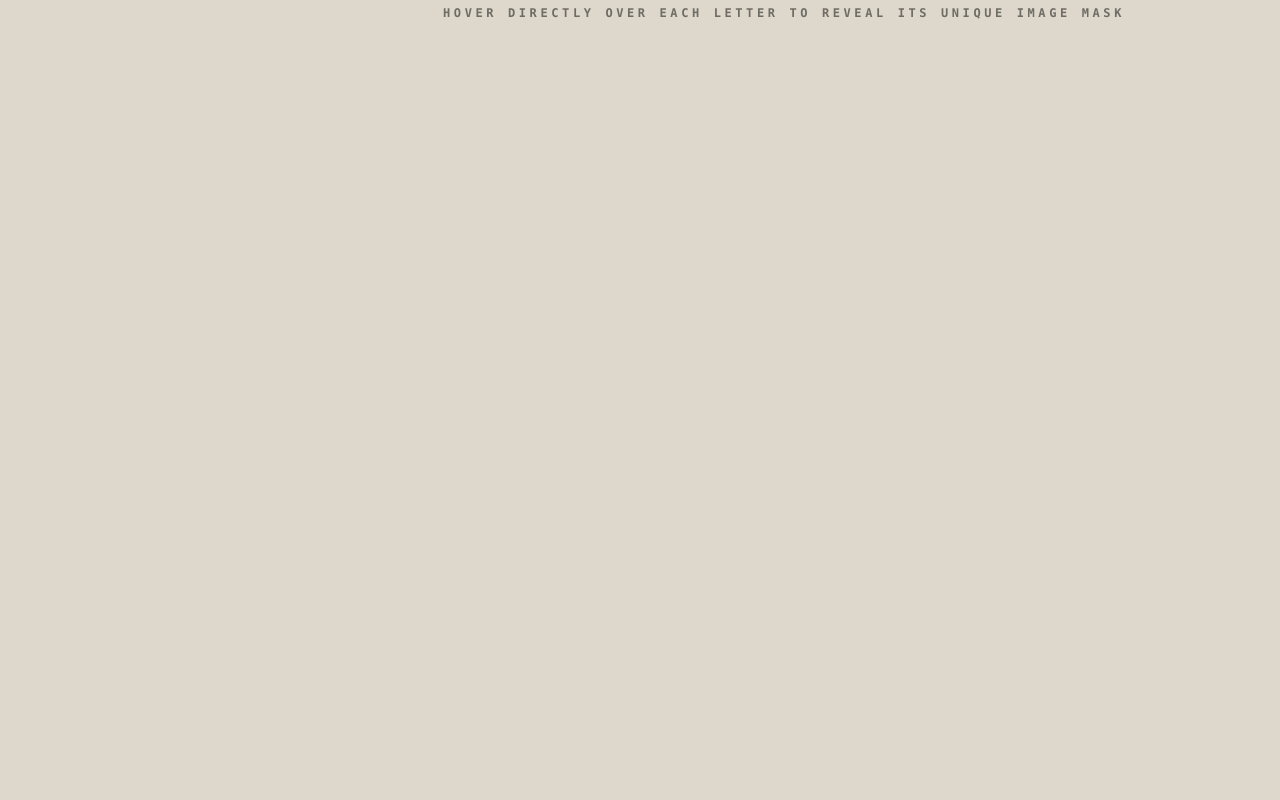
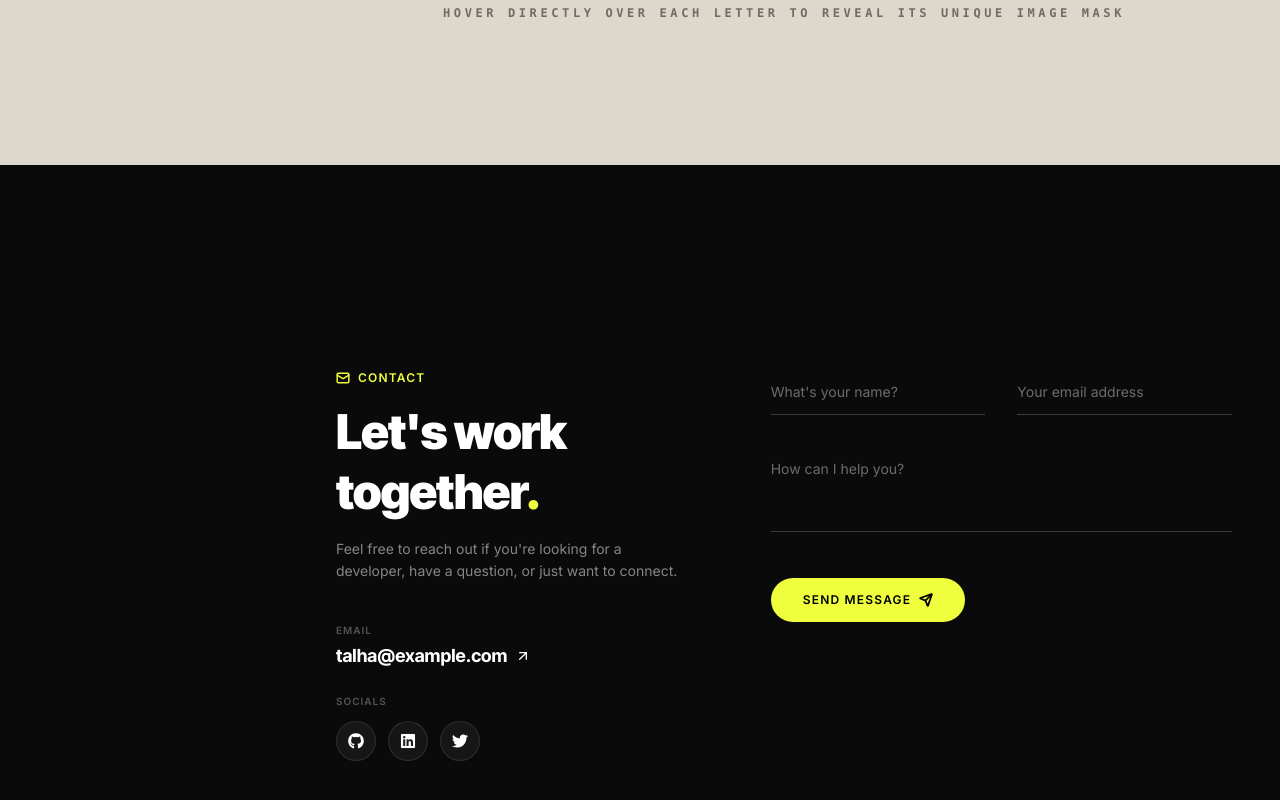
Before and after one commit to Muhammad-Talha236/Portfolio, a React (Vite) app: page / in a window 1280 px wide. Shown: the part 11198-11998 px from the top of the page. Before the commit the page ends 11363 px from the top, so only its background shows below. Built offline with nearby package versions, Linux system fonts and the light colour scheme.

Commit message:
complete my portfolio

```diff
--- a/package.json
+++ b/package.json
@@ -17,6 +17,7 @@
     "lucide-react": "^1.25.0",
     "react": "^19.2.7",
     "react-dom": "^19.2.7",
+    "react-icons": "^5.7.0",
     "tailwindcss": "^4.3.3"
   },
   "devDependencies": {
--- a/src/App.jsx
+++ b/src/App.jsx
@@ -4,6 +4,9 @@ import SkillsShowcase from './components/sections/SkillsShowcase'
 import ProjectsShowcase from './components/sections/ProjectsShowcase'
 import CertificatesShowcase from './components/sections/CertificatesShowcase'
 import NameRevealShowcase from './components/sections/NameRevealShowcase'
+import Contact from './components/sections/Contact'
+
+
 function App() {
   useLenis()
   return (
@@ -13,6 +16,7 @@ function App() {
       <ProjectsShowcase />
       <CertificatesShowcase />
 <NameRevealShowcase/>
+<Contact />
     </div>
   )
 }
--- /dev/null
+++ b/src/components/sections/Contact.jsx
@@ -0,0 +1,169 @@
+import { useState, useEffect } from 'react'
+import { createPortal } from 'react-dom'
+import { Mail, Send, ArrowUpRight } from 'lucide-react'
+// Note: Agar pichli dafa 'GitHub' use kiya tha toh line 3 aur 6 mein change kar lein
+import { FaGithub, FaLinkedin, FaTwitter } from 'react-icons/fa'
+const SOCIAL_LINKS = [
+  { name: 'GitHub', icon: FaGithub, url: 'https://github.com/muhammad-talha236' },
+  { name: 'LinkedIn', icon: FaLinkedin, url: 'https://linkedin.com/in/your-profile' },
+  { name: 'Twitter', icon: FaTwitter, url: 'https://twitter.com/your-handle' },
+]
+
+function Contact() {
+  const [mounted, setMounted] = useState(false)
+  const [formData, setFormData] = useState({ name: '', email: '', message: '' })
+  const [isSubmitting, setIsSubmitting] = useState(false)
+
+  useEffect(() => {
+    setMounted(true)
+  }, [])
+
+  const handleChange = (e) => {
+    setFormData({ ...formData, [e.target.name]: e.target.value })
+  }
+
+  const handleSubmit = async (e) => {
+    e.preventDefault()
+    setIsSubmitting(true)
+
+    setTimeout(() => {
+      alert('Message sent successfully! 🚀')
+      setIsSubmitting(false)
+      setFormData({ name: '', email: '', message: '' })
+    }, 1500)
+  }
+
+  if (!mounted) return null
+
+  const content = (
+    <section
+  id="contact"
+  className="relative z-20 w-full min-h-screen flex flex-col justify-center bg-[#0a0a0a] py-16 md:py-20 text-white lg:pl-72"
+>
+      <div className="relative mx-auto w-full max-w-[1200px] px-6 md:px-12">
+
+        <div className="grid grid-cols-1 gap-12 lg:grid-cols-12 lg:gap-8 items-start">
+
+          {/* Left Column: Text & Socials */}
+          <div className="flex flex-col lg:col-span-5">
+            <span className="mb-4 inline-flex items-center gap-2 text-xs font-bold uppercase tracking-widest text-[#f0ff3d]">
+              <Mail size={14} strokeWidth={2.5} /> Contact
+            </span>
+
+            <h2 className="font-display text-3xl font-black leading-tight tracking-tight md:text-5xl">
+              Let's work <br className="hidden lg:block" /> together<span className="text-[#f0ff3d]">.</span>
+            </h2>
+
+            <p className="mt-4 max-w-sm text-sm leading-relaxed text-white/50">
+              Feel free to reach out if you're looking for a developer, have a question, or just want to connect.
+            </p>
+
+            <div className="mt-10 space-y-6">
+              <div>
+                <span className="mb-1 block text-[10px] font-bold uppercase tracking-widest text-white/30">
+                  Email
+                </span>
+                <a
+                  href="mailto:talha@example.com"
+                  className="group inline-flex items-center gap-2 font-display text-lg font-bold text-white transition-colors hover:text-[#f0ff3d]"
+                >
+                  talha@example.com
+                  <ArrowUpRight size={16} className="transition-transform group-hover:translate-x-1 group-hover:-translate-y-1" />
+                </a>
+              </div>
+
+              <div>
+                <span className="mb-3 block text-[10px] font-bold uppercase tracking-widest text-white/30">
+                  Socials
+                </span>
+                <div className="flex gap-3">
+                  {SOCIAL_LINKS.map((social) => {
+                    const Icon = social.icon
+                    return (
+                      <a
+                        key={social.name}
+                        href={social.url}
+                        target="_blank"
+                        rel="noreferrer"
+                        aria-label={social.name}
+                        className="flex h-10 w-10 items-center justify-center rounded-full border border-white/10 bg-white/5 transition-all hover:border-[#f0ff3d] hover:bg-[#f0ff3d] hover:text-black hover:scale-105"
+                      >
+                        <Icon size={16} strokeWidth={2.5} />
+                      </a>
+                    )
+                  })}
+                </div>
+              </div>
+            </div>
+          </div>
+
+          {/* Right Column: Minimalist Contact Form */}
+          <div className="lg:col-span-7 lg:pl-12">
+            <form onSubmit={handleSubmit} className="flex flex-col gap-8">
+
+              <div className="flex flex-col gap-2 md:flex-row md:gap-8">
+                <div className="flex-1">
+                  <label htmlFor="name" className="sr-only">Your Name</label>
+                  <input
+                    type="text"
+                    id="name"
+                    name="name"
+                    value={formData.name}
+                    onChange={handleChange}
+                    required
+                    placeholder="What's your name?"
+                    className="w-full border-b border-white/20 bg-transparent py-3 text-sm text-white placeholder-white/40 outline-none transition-colors focus:border-[#f0ff3d]"
+                  />
+                </div>
+
+                <div className="flex-1 mt-6 md:mt-0">
+                  <label htmlFor="email" className="sr-only">Email Address</label>
+                  <input
+                    type="email"
+                    id="email"
+                    name="email"
+                    value={formData.email}
+                    onChange={handleChange}
+                    required
+                    placeholder="Your email address"
+                    className="w-full border-b border-white/20 bg-transparent py-3 text-sm text-white placeholder-white/40 outline-none transition-colors focus:border-[#f0ff3d]"
+                  />
+                </div>
+              </div>
+
+              <div>
+                <label htmlFor="message" className="sr-only">Your Message</label>
+                <textarea
+                  id="message"
+                  name="message"
+                  value={formData.message}
+                  onChange={handleChange}
+                  required
+                  rows={3}
+                  placeholder="How can I help you?"
+                  className="w-full resize-none border-b border-white/20 bg-transparent py-3 text-sm text-white placeholder-white/40 outline-none transition-colors focus:border-[#f0ff3d]"
+                />
+              </div>
+
+              <div className="mt-2 flex justify-start">
+                <button
+                  type="submit"
+                  disabled={isSubmitting}
+                  className="group flex w-full md:w-auto items-center justify-center gap-2 rounded-full bg-[#f0ff3d] px-8 py-3.5 text-xs font-black uppercase tracking-widest text-black transition-all hover:bg-[#d9e636] hover:scale-105 disabled:opacity-70 disabled:hover:scale-100"
+                >
+                  {isSubmitting ? 'Sending...' : 'Send Message'}
+                  {!isSubmitting && <Send size={14} strokeWidth={3} className="transition-transform group-hover:translate-x-1 group-hover:-translate-y-1" />}
+                </button>
+              </div>
+            </form>
+          </div>
+
+        </div>
+      </div>
+    </section>
+  )
+
+  return createPortal(content, document.body)
+}
+
+export default Contact
```
Also changed, not shown: 1 other file (tests, documents, lock files or other folders).
